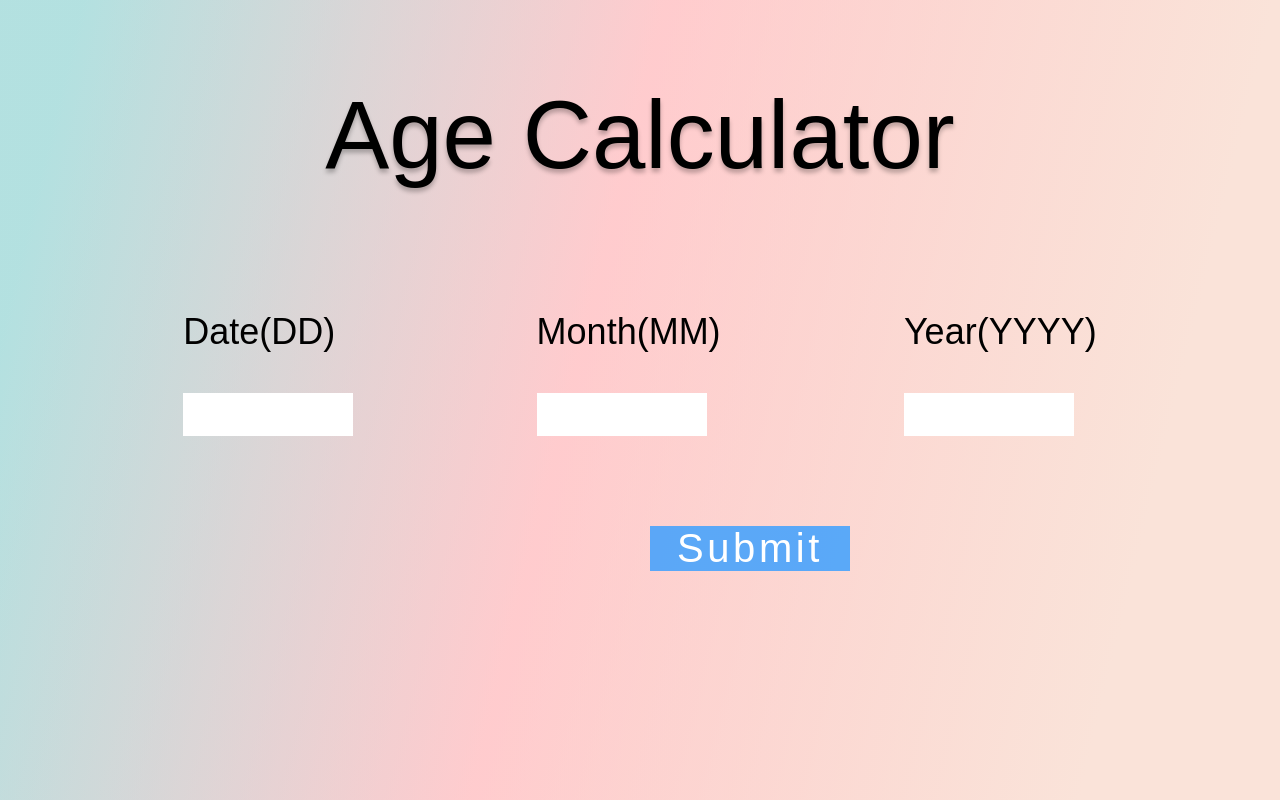
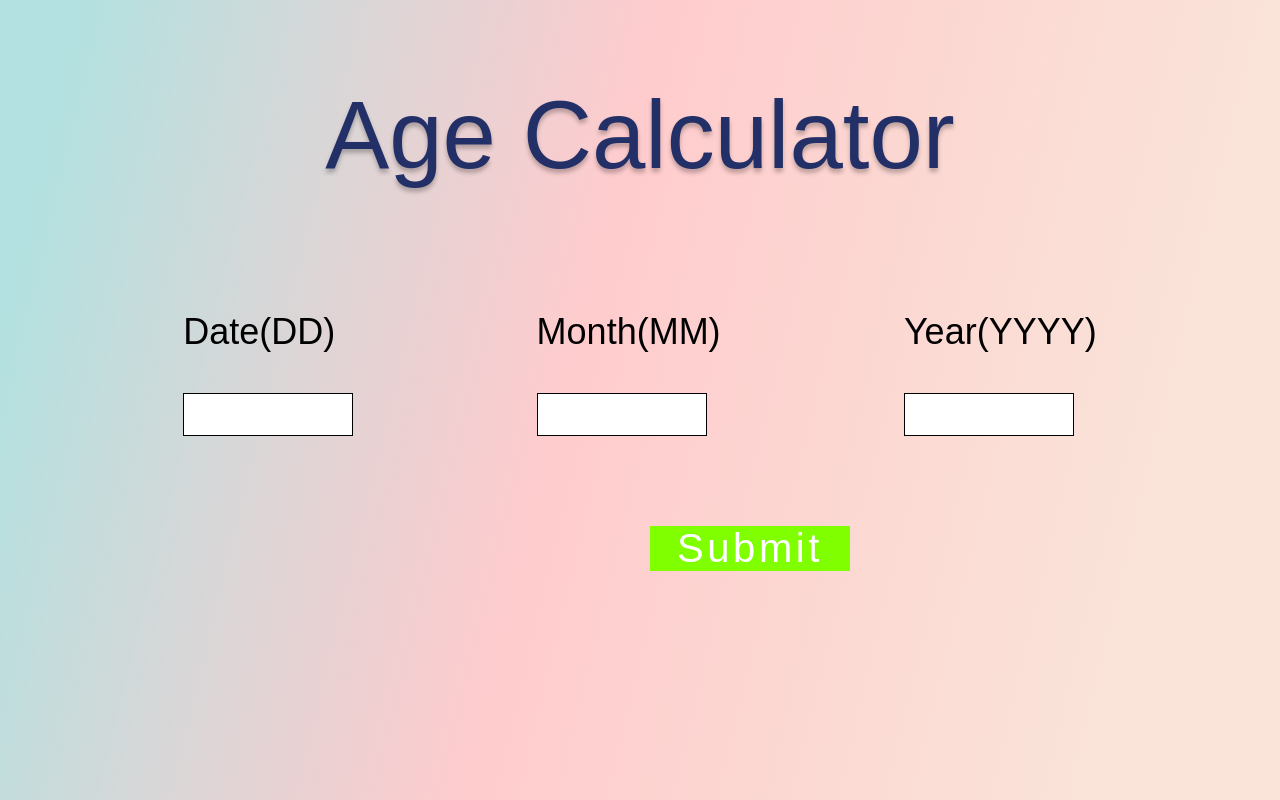
Before and after one commit to kunaljetwani/Age-calculater-ci, a plain HTML site: page index.html in a window 1280 px wide. Drawn offline with Linux system fonts and the light colour scheme.

Commit message:
made change in text color submit

```diff
--- a/index.css
+++ b/index.css
@@ -20,6 +20,7 @@ font-weight: 400;
 text-align: center;
 text-transform: capitalize;
 text-shadow: 0px 4px 4px rgba(0, 0, 0, 0.25);
+color: #233067;
 }
 .main
 {
@@ -46,6 +47,7 @@ height: 43px;
 border: none;
 margin-top: 40px;
 box-shadow: 2px 2px 4px (0, 0, 0, 0.25);
+border:1px solid black;
 }
 
  .submit
@@ -60,7 +62,7 @@ letter-spacing: 0.09em;
 margin-top: 90px;
 margin-left: 650px;
 width: 200px;
-background: rgba(60, 160, 255, 0.84);
+background:chartreuse;
 }
 
 .result{
```
